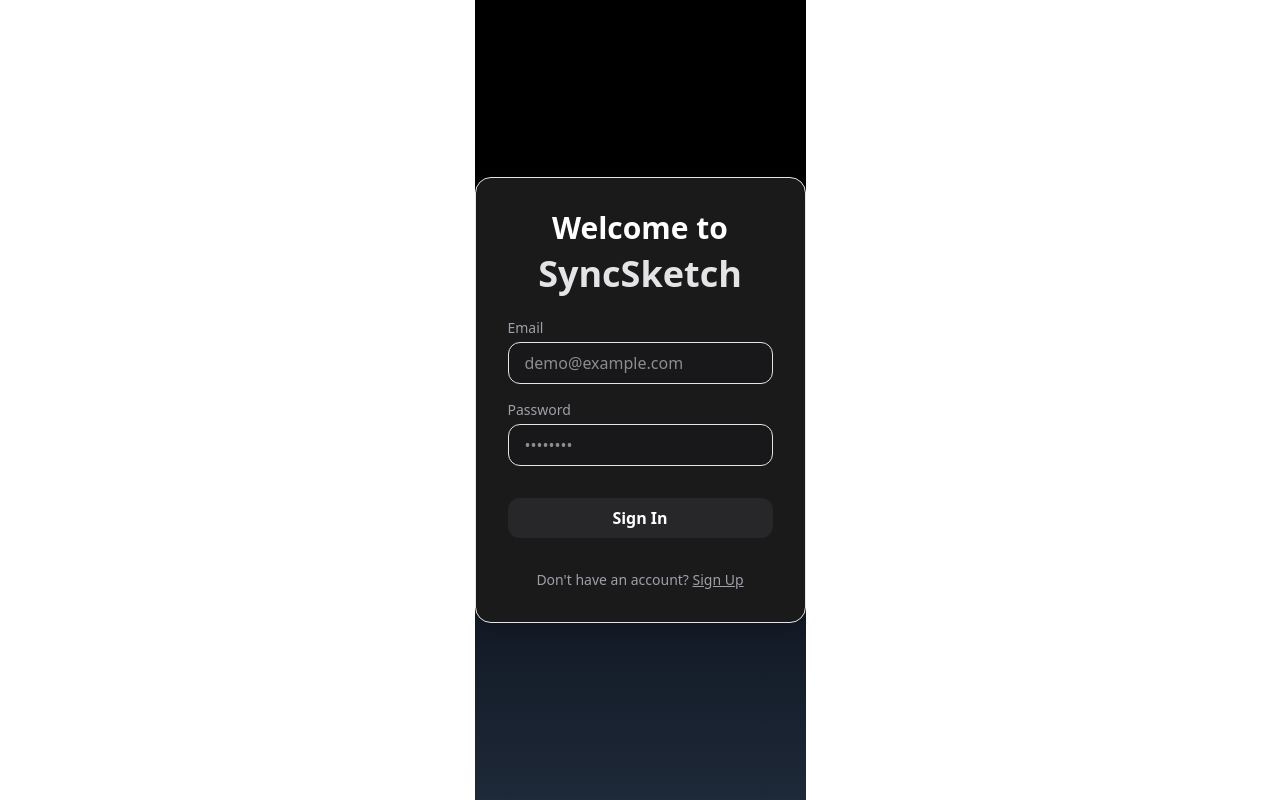
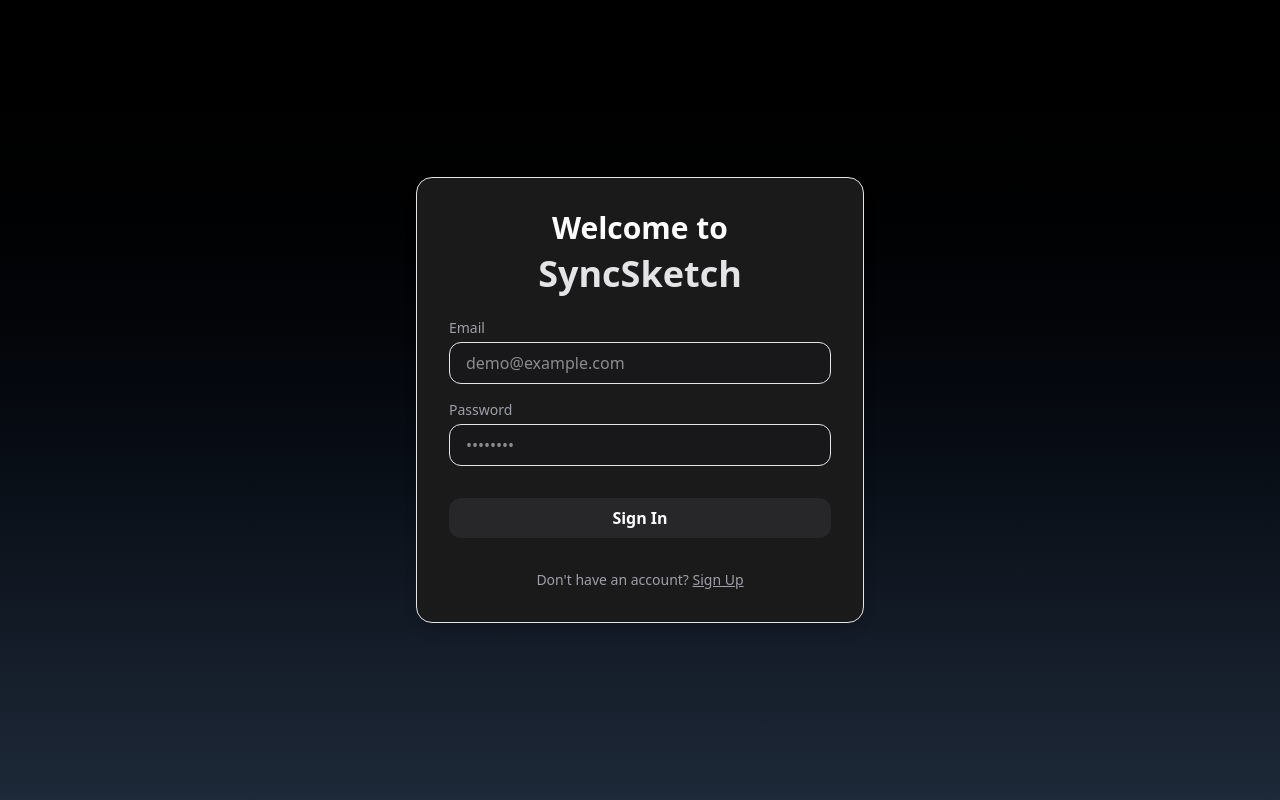
Before and after one commit to PraverBajaj/SyncSketch, a Next.js app in the folder apps/frontend/: page /signin in a window 1280 px wide. Built offline with nearby package versions, Linux system fonts and the light colour scheme.

Commit message:
Remove Next.js development logo and indicators

```diff
--- a/apps/frontend/app/components/authcomp.tsx
+++ b/apps/frontend/app/components/authcomp.tsx
@@ -13,6 +13,7 @@
   useEffect(() => {
     AOS.init({ duration: 600, once: true });
   }, []);
+
   useEffect(() => {
     const token = localStorage.getItem("token");
     if (token) {
@@ -117,7 +118,7 @@
     }
 
     return (
-    <div className="relative min-h-screen flex items-center justify-center bg-gradient-to-b from-black to-gray-800 overflow-hidden">
+      <div className="relative min-h-screen w-full flex items-center justify-center bg-gradient-to-b from-black to-gray-800 overflow-hidden px-4">
         {/* Animated Doodles Background */}
         <div className="absolute inset-0 -z-10">
           {/* Pen */}
@@ -171,7 +172,7 @@
 
         <div
           data-aos="zoom-in"
-        className="relative z-10 w-full max-w-md bg-[#1a1a1a] border border-neutral-800 rounded-2xl shadow-lg p-8"
+          className="relative z-10 w-full max-w-md mx-auto bg-[#1a1a1a] border border-neutral-800 rounded-2xl shadow-lg p-8"
         >
           <h1 className="text-3xl font-bold text-center text-white mb-2">
             Welcome to
```
Lines whose indentation alone changed are shown as unchanged.
